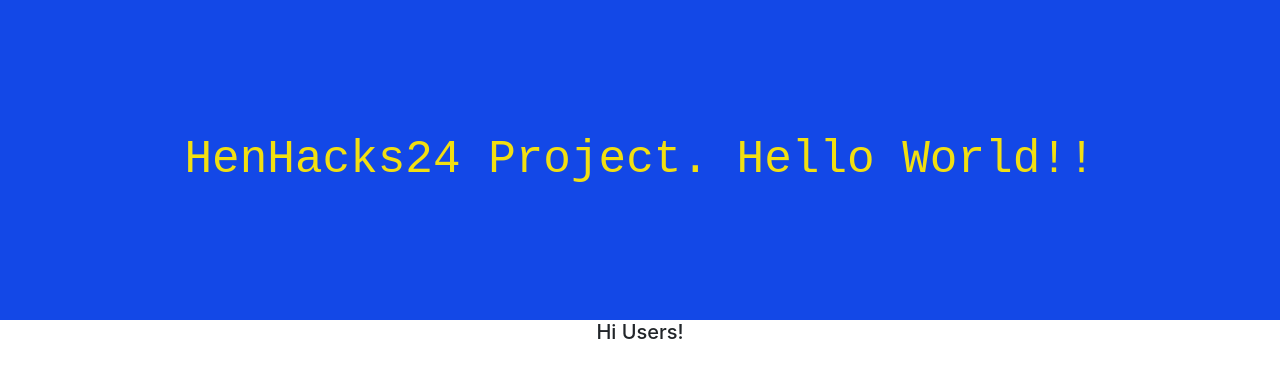
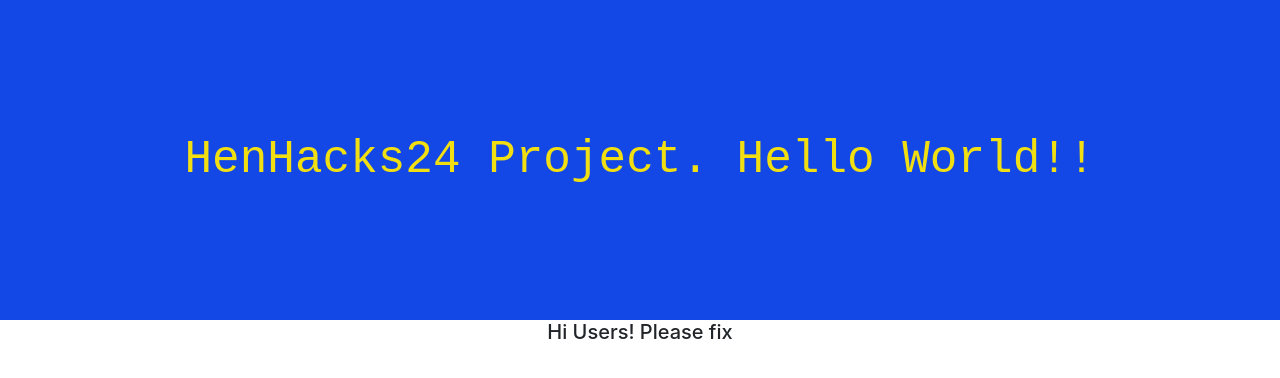
Before and after one commit to HenHacks24/EDU-AI, a React (Create React App) app: page / in a window 1280 px wide. Shown: the top 378 px of the page. Built offline with nearby package versions, Linux system fonts and the light colour scheme.

Commit message:
Hopefully-fixed

```diff
--- a/src/App.tsx
+++ b/src/App.tsx
@@ -9,7 +9,7 @@ function App(): JSX.Element {
             <header className="App-header">
                 HenHacks24 Project. Hello World!!
             </header>
-            <h5>Hi Users!</h5>
+            <h5>Hi Users! Please fix</h5>
         </div>
     );
 }
```
